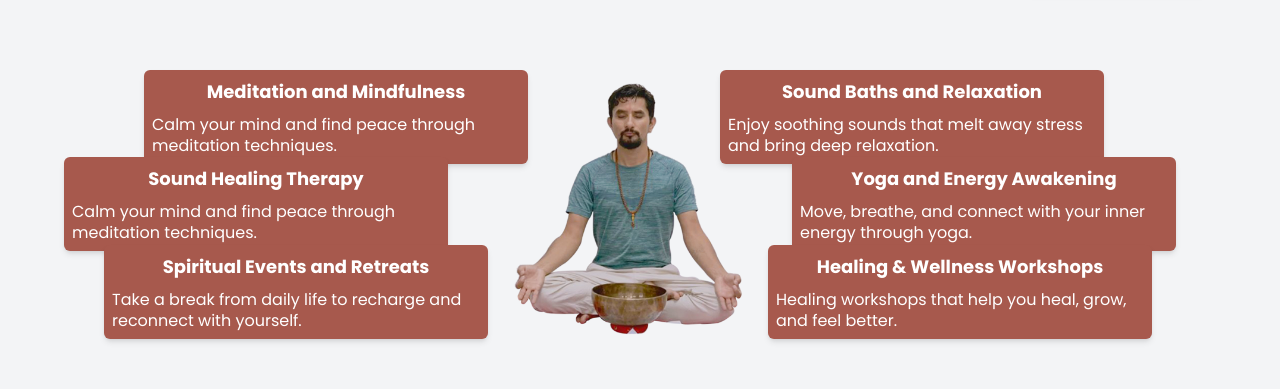
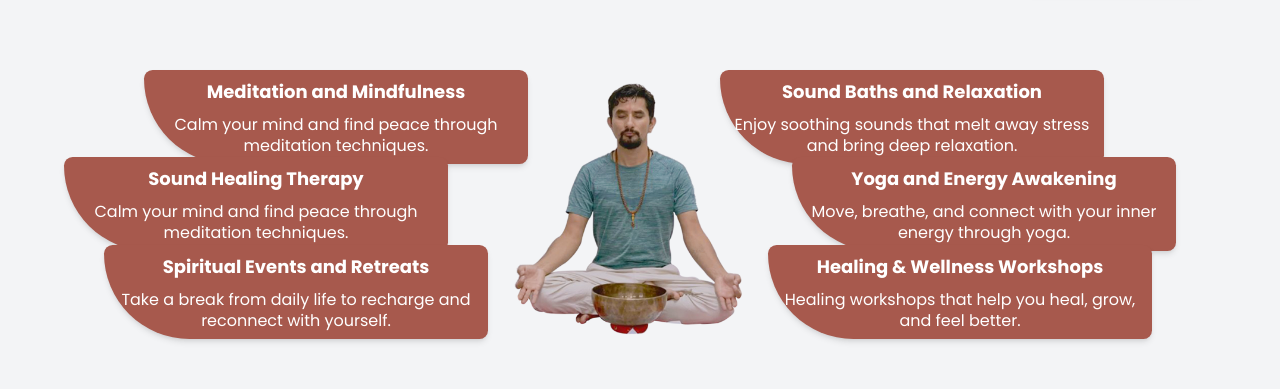
Before and after one commit to shashankapoudel/master-akash-portfolio, a React (Vite) app: page /services in a window 1280 px wide. Shown: the part 142-531 px from the top of the page. Built offline with nearby package versions, Linux system fonts and the light colour scheme.

Commit message:
latest changes

```diff
--- a/src/components/ServiceCard.jsx
+++ b/src/components/ServiceCard.jsx
@@ -145,7 +145,7 @@ const ServiceCard = () => {
                         onMouseLeave={() => setIsHovered(false)}
                         aria-live='polite'
                         aria-atomic='true'
-                        className='flex flex-col gap-4 w-full p-5 lg:p-8 border border-[#E6E7F3]  bg-[#FFFFFF]  rounded-3xl lg:rounded-custom'
+                        className='flex flex-col gap-4 w-full p-5 lg:p-8 border border-[#E6E7F3]  bg-[#FFFFFF]  rounded-3xl lg:rounded-card-custom'
                     >
                         <h1 className='text-[#022B4A] font-bold text-xl text-center'>
                             {services[currentIndex].title}
--- a/src/pages/homePage.jsx
+++ b/src/pages/homePage.jsx
@@ -88,6 +88,7 @@ const Home = () => {
             <div className='p-0 md:p-4 lg:p-8'>
                 <ServiceCard />
             </div>
+
             <div className='p-0 md:p-4 lg:p-8'>
                 <GalleryCard />
             </div>
--- a/src/pages/services.jsx
+++ b/src/pages/services.jsx
@@ -470,34 +470,35 @@ const ServicesPage = () => {
             <div className="p-8 items-center justify-center">
                 <div className="flex items-center relative font-poppins" ref={ref}>
                     {/* Animated Elements */}
+
                     <motion.div
                         initial={{ y: -100, opacity: 0 }}
                         animate={isInView ? { y: 0, opacity: 1 } : {}}
                         transition={{ duration: 0.8, delay: 0.2 }}
-                        className="absolute top-0 left-20 flex flex-col gap-2 bg-[#A7594D] text-white p-2 rounded-md shadow-md w-1/3 items-center justify-center"
+                        className="absolute top-0 left-20 flex flex-col gap-2 bg-[#A7594D] text-white p-2  shadow-md w-1/3 items-center justify-center rounded-custom"
                     >
                         <h3 className="font-bold text-lg">Meditation and Mindfulness</h3>
-                        <p className="flex items-center justify-center">Calm your mind and find peace through meditation techniques.</p>
+                        <p className="flex items-center justify-center text-center">Calm your mind and find peace through meditation techniques.</p>
                     </motion.div>
 
                     <motion.div
                         initial={{ y: 100, opacity: 0 }}
                         animate={isInView ? { y: 0, opacity: 1 } : {}}
                         transition={{ duration: 0.8, delay: 0.4 }}
-                        className="absolute flex flex-col items-center justify-center gap-2 bg-[#A7594D] text-white p-2 rounded-md shadow-md w-1/3"
+                        className="absolute flex flex-col items-center justify-center gap-2 bg-[#A7594D] text-white p-2 rounded-custom shadow-md w-1/3"
                     >
                         <h3 className="font-bold text-lg">Sound Healing Therapy</h3>
-                        <p>Calm your mind and find peace through meditation techniques.</p>
+                        <p className='text-center'>Calm your mind and find peace through meditation techniques.</p>
                     </motion.div>
 
                     <motion.div
                         initial={{ y: 100, opacity: 0 }}
                         animate={isInView ? { y: 0, opacity: 1 } : {}}
                         transition={{ duration: 0.8, delay: 0.6 }}
-                        className="absolute bottom-0 left-10 flex flex-col items-center justify-center gap-2 bg-[#A7594D] text-white p-2 rounded-md shadow-md w-1/3"
+                        className="absolute bottom-0 left-10 flex flex-col items-center justify-center gap-2 bg-[#A7594D] text-white p-2 rounded-custom shadow-md w-1/3"
                     >
                         <h3 className="font-bold text-lg">Spiritual Events and Retreats</h3>
-                        <p>Take a break from daily life to recharge and reconnect with yourself.</p>
+                        <p className='text-center'>Take a break from daily life to recharge and reconnect with yourself.</p>
                     </motion.div>
 
                     <div className="w-full flex justify-center items-center">
@@ -512,30 +513,30 @@ const ServicesPage = () => {
                         initial={{ y: -100, opacity: 0 }}
                         animate={isInView ? { y: 0, opacity: 1 } : {}}
                         transition={{ duration: 0.8, delay: 0.8 }}
-                        className="absolute top-0 right-28 items-center justify-center flex flex-col gap-2 bg-[#A7594D] text-white p-2 rounded-md shadow-md w-1/3"
+                        className="absolute top-0 right-28 items-center justify-center flex flex-col gap-2 bg-[#A7594D] text-white p-2 rounded-custom shadow-md w-1/3"
                     >
                         <h3 className="font-bold text-lg">Sound Baths and Relaxation</h3>
-                        <p>Enjoy soothing sounds that melt away stress and bring deep relaxation.</p>
+                        <p className='text-center'>Enjoy soothing sounds that melt away stress and bring deep relaxation.</p>
                     </motion.div>
 
                     <motion.div
                         initial={{ y: 100, opacity: 0 }}
                         animate={isInView ? { y: 0, opacity: 1 } : {}}
                         transition={{ duration: 0.8, delay: 1.0 }}
-                        className="absolute right-10 items-center justify-center flex flex-col gap-2 bg-[#A7594D] text-white p-2 rounded-md shadow-md w-1/3"
+                        className="absolute right-10 items-center justify-center flex flex-col gap-2 bg-[#A7594D] text-white p-2 rounded-custom shadow-md w-1/3"
                     >
                         <h3 className="font-bold text-lg">Yoga and Energy Awakening</h3>
-                        <p>Move, breathe, and connect with your inner energy through yoga.</p>
+                        <p className='text-center'>Move, breathe, and connect with your inner energy through yoga.</p>
                     </motion.div>
 
                     <motion.div
                         initial={{ y: 100, opacity: 0 }}
                         animate={isInView ? { y: 0, opacity: 1 } : {}}
                         transition={{ duration: 0.8, delay: 1.2 }}
-                        className="absolute bottom-0 right-16 flex flex-col items-center justify-center gap-2 bg-[#A7594D] text-white p-2 rounded-md shadow-md w-1/3"
+                        className="absolute bottom-0 right-16 flex flex-col items-center justify-center gap-2 bg-[#A7594D] text-white p-2 rounded-custom shadow-md w-1/3"
                     >
                         <h3 className="font-bold text-lg">Healing & Wellness Workshops</h3>
-                        <p>Healing workshops that help you heal, grow, and feel better.</p>
+                        <p className='text-center'>Healing workshops that help you heal, grow, and feel better.</p>
                     </motion.div>
                 </div>
             </div>
--- a/tailwind.config.js
+++ b/tailwind.config.js
@@ -22,7 +22,8 @@ export default {
       },
       borderRadius: {
         'custom': '10px 10px 10px 100px',
-        'home-custom': '360px 10px 100px 100px'
+        'home-custom': '360px 10px 100px 100px',
+        'card-custom': '120px 120px 120px 120px'
       },
     },
   },
```
